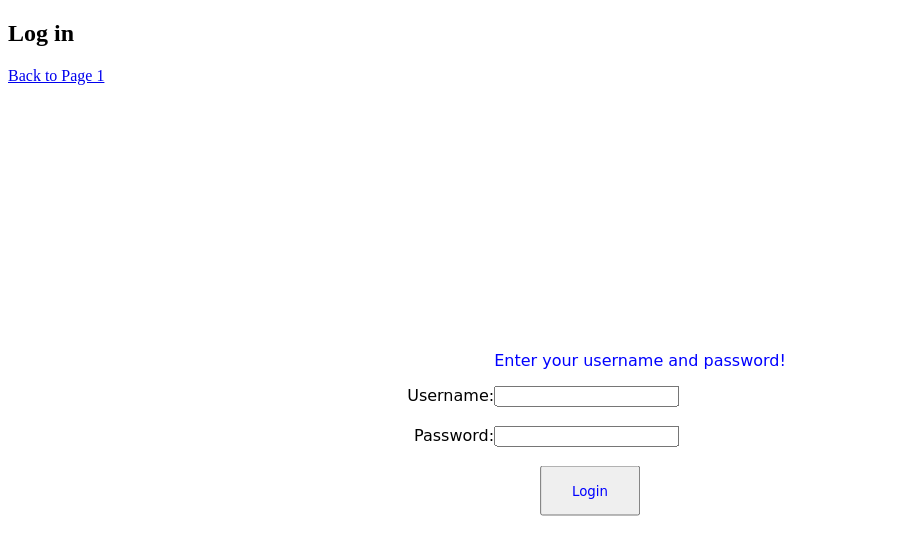
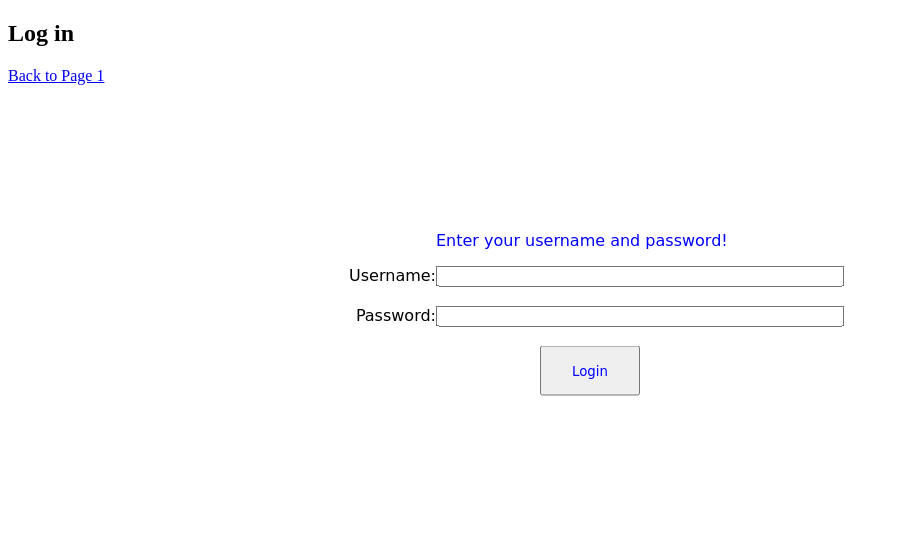
Before and after one commit to TimothyKiu/Food-Delivery-MMU, a Flask app: page /login in a window 1280 px wide. Shown: the top 555 px of the page, without its empty margins (0-898 px from the left). Run offline with Flask 3, Linux system fonts and the light colour scheme.

Commit message:
repositioned boxes again

```diff
--- a/static/login.css
+++ b/static/login.css
@@ -1,10 +1,9 @@
 .logindiv {
   font-family : "Comic Sans MS";
   position: absolute;
-  top: 50%;
+  top: 35%;
   left: 50%;
   transform: translate(-50%, -50%);
-
 
 }
 
@@ -12,7 +11,10 @@
     position: absolute;
     right:100%
 }
-
+.loginboxes {
+    width:400px;
+    height:15px;
+}
 button[name="submitbutton"]{
     font-family : "Comic Sans MS";
     color : blue;
--- a/templates/login.html
+++ b/templates/login.html
@@ -34,10 +34,10 @@
         {% endif %}
 
         <label for="username" class="boxtitles">Username:</label>
-        <input type="text" id="username" name="username"  required><br><br>
+        <input type="text" id="username" name="username" class="loginboxes" required><br><br>
 
         <label for="password" class="boxtitles" >Password:</label>
-        <input type="password" id="password" name="password" required><br><br>
+        <input type="password" id="password" name="password" class="loginboxes" required><br><br>
         <button type="submit" name="submitbutton" value="submitbutton">Login</button>
     </form>
     <a href="/html">Back to Page 1</a>
```
